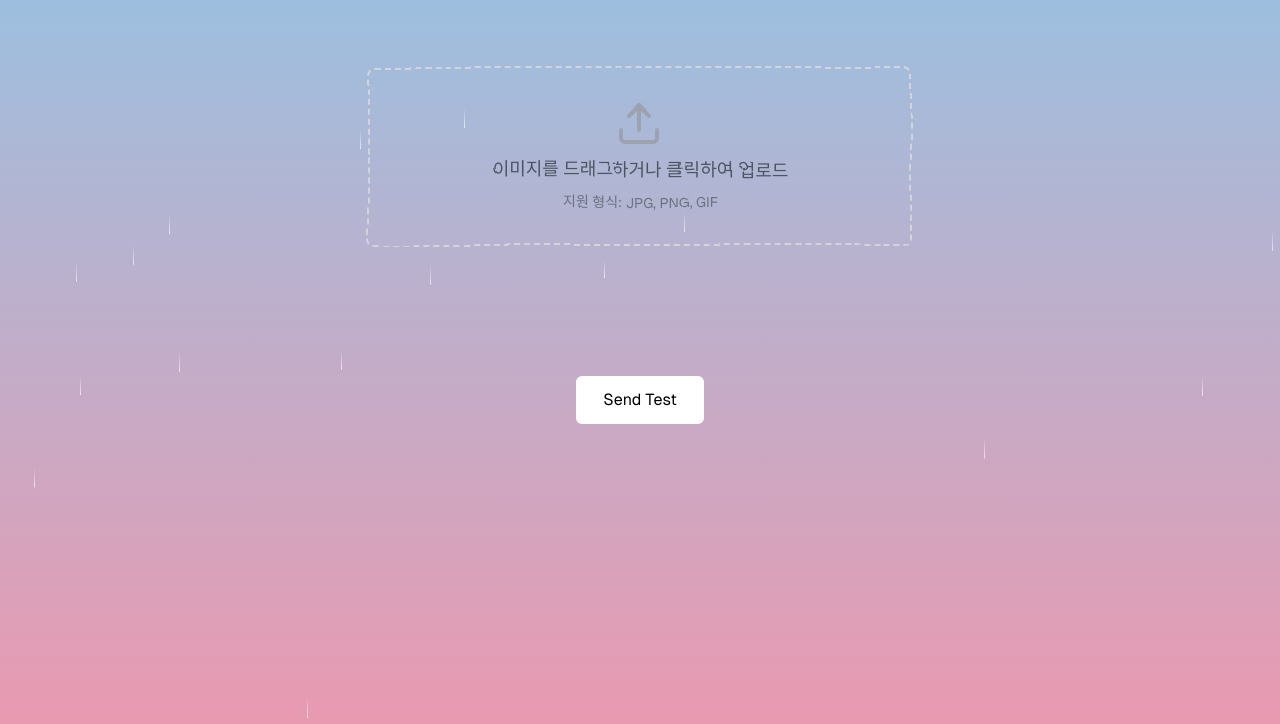
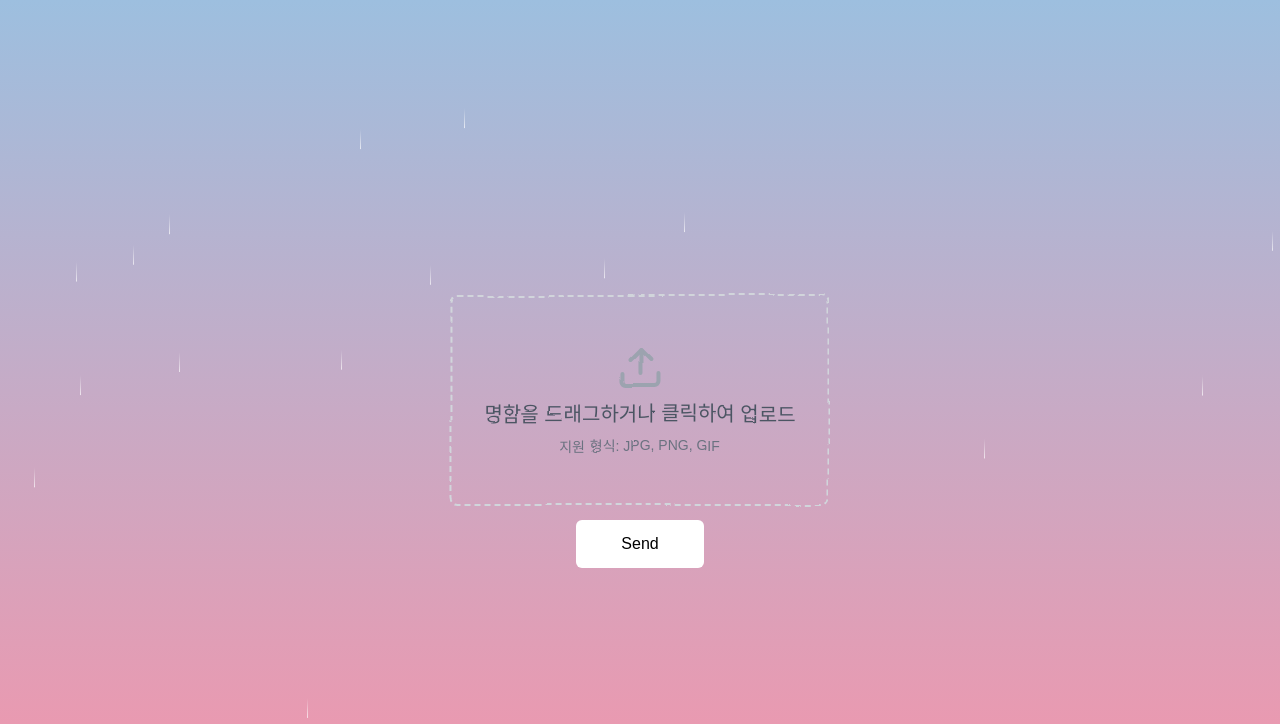
Before and after one commit to betterthanhajin/exchange-business-card, a Next.js app: page / in a window 1280 px wide. Shown: the top 724 px of the page. Built offline with nearby package versions, Linux system fonts and the light colour scheme.

Commit message:
fix: 수정수정

```diff
--- a/app/page.tsx
+++ b/app/page.tsx
@@ -31,10 +31,10 @@ export default function Home() {
           console.log(`Failed to create receiver: ${reason}`);
         }}
       />
-      <div className="grid grid-rows-[20px_1fr_20px] items-center justify-items-center min-h-screen p-8 pb-20 gap-16 sm:p-20 font-[family-name:var(--font-geist-sans)]">
-        <main className="flex flex-col gap-8 row-start-2 items-center sm:items-start">
+      <div className="flex flex-col gap-72 items-center justify-center min-h-screen p-8">
+        <div>
           <RainEffect />
-
+        </div>
         <button
           className="relative w-32 h-12 bg-white text-black rounded-md"
           onClick={async () => {
@@ -43,9 +43,8 @@ export default function Home() {
             console.log("Sent: Hello, World!");
           }}
         >
-            Send Test
+          Send
         </button>
-        </main>
       </div>
     </>
   );
--- a/components/ImageUploader.tsx
+++ b/components/ImageUploader.tsx
@@ -2,13 +2,12 @@
 
 import React, { useCallback, useState } from "react";
 import { Upload } from "lucide-react";
-// import { ImageToEle } from "@/app/api/claude-connect/image-to-element";
 import Image from "next/image";
 
 export default function ImageUploader() {
-  const [isDragging, setIsDragging] = useState(false); // dragging 상태
-  const [imgSrc, setImgSrc] = useState(""); // 이미지 src
-  // 드래그 이벤트 핸들러
+  const [isDragging, setIsDragging] = useState(false);
+  const [imgSrc, setImgSrc] = useState("");
+
   const handleDragEnter = useCallback((e: React.DragEvent<HTMLDivElement>) => {
     e.preventDefault();
     e.stopPropagation();
@@ -26,13 +25,11 @@ export default function ImageUploader() {
     e.stopPropagation();
   }, []);
 
-  // 파일 처리 함수
   const handleFiles = useCallback((file: File | undefined) => {
     const fileEle = file;
     if (!fileEle) return;
     setImgSrc(URL.createObjectURL(file as Blob));
-    console.log("img", imgSrc);
-    // 파일 타입 체크
+
     if (!fileEle.type.startsWith("image/")) {
       alert("이미지 파일만 업로드 가능합니다.");
       return;
@@ -52,7 +49,6 @@ export default function ImageUploader() {
     reader.readAsDataURL(file);
   }, []);
 
-  // 드롭 이벤트 핸들러
   const handleDrop = useCallback(
     (e: React.DragEvent<HTMLDivElement>) => {
       e.preventDefault();
@@ -60,28 +56,29 @@ export default function ImageUploader() {
       setIsDragging(false);
       const target = e.target as HTMLInputElement;
       const file = target.files?.[0];
+      if (file) {
         setImgSrc(URL.createObjectURL(file as Blob));
         handleFiles(file);
+      }
     },
     [handleFiles]
   );
 
-  // 파일 입력 이벤트 핸들러
   const handleFileInput = useCallback(
     (e: React.ChangeEvent<HTMLInputElement>) => {
       const file = e.target.files?.[0];
-      console.log("file", file);
+      if (file) {
         setImgSrc(URL.createObjectURL(file as Blob));
-      console.log("img", imgSrc);
         handleFiles(file);
+      }
     },
     [handleFiles]
   );
 
   return (
-    <div className="w-full max-w-xl mx-auto p-4">
+    <div className="w-full max-w-xl mx-auto p-4 sm:p-6 md:p-8">
       <div
-        className={`relative border-2 border-dashed rounded-lg p-8 text-center cursor-pointer
+        className={`relative border-2 border-dashed rounded-lg p-4 sm:p-6 md:p-8 text-center cursor-pointer
           ${isDragging ? "border-blue-500 bg-blue-50" : "border-gray-300"}
           hover:border-blue-500 transition-colors`}
         onDragEnter={handleDragEnter}
@@ -95,23 +92,29 @@ export default function ImageUploader() {
           onChange={handleFileInput}
           accept="image/*"
         />
-        {imgSrc && (
+        {imgSrc ? (
+          <div className="relative w-full aspect-video max-h-96 mb-4">
             <Image
               id="image-preview"
               alt="image-preview"
-            className="object-cover rounded-lg mb-4"
+              className="object-contain rounded-lg"
               src={imgSrc}
-            width={500}
-            height={300}
+              style={{ position: "relative" }}
+              width={400}
+              height={400}
             />
+          </div>
+        ) : (
+          <div className="flex flex-col items-center justify-center gap-2 py-4">
+            <Upload className="w-8 h-8 sm:w-10 sm:h-10 md:w-12 md:h-12 text-gray-400" />
+            <p className="text-base sm:text-lg md:text-xl font-medium text-gray-600">
+              명함을 드래그하거나 클릭하여 업로드
+            </p>
+            <p className="text-xs sm:text-sm text-gray-500">
+              지원 형식: JPG, PNG, GIF
+            </p>
+          </div>
         )}
-        <div className="flex flex-col items-center justify-center gap-2">
-          <Upload className="w-12 h-12 text-gray-400" />
-          <p className="text-lg font-medium text-gray-600">
-            이미지를 드래그하거나 클릭하여 업로드
-          </p>
-          <p className="text-sm text-gray-500">지원 형식: JPG, PNG, GIF</p>
-        </div>
       </div>
     </div>
   );
--- a/components/RainEffect.tsx
+++ b/components/RainEffect.tsx
@@ -114,7 +114,7 @@ const RainEffect: React.FC = () => {
           </filter>
         </defs>
       </svg>
-      <div className="content" style={{ width: 700, height: 700 }}>
+      <div className="content">
         <ImageUploader />
       </div>
       <style jsx>{`
```
Lines whose indentation alone changed are shown as unchanged.
